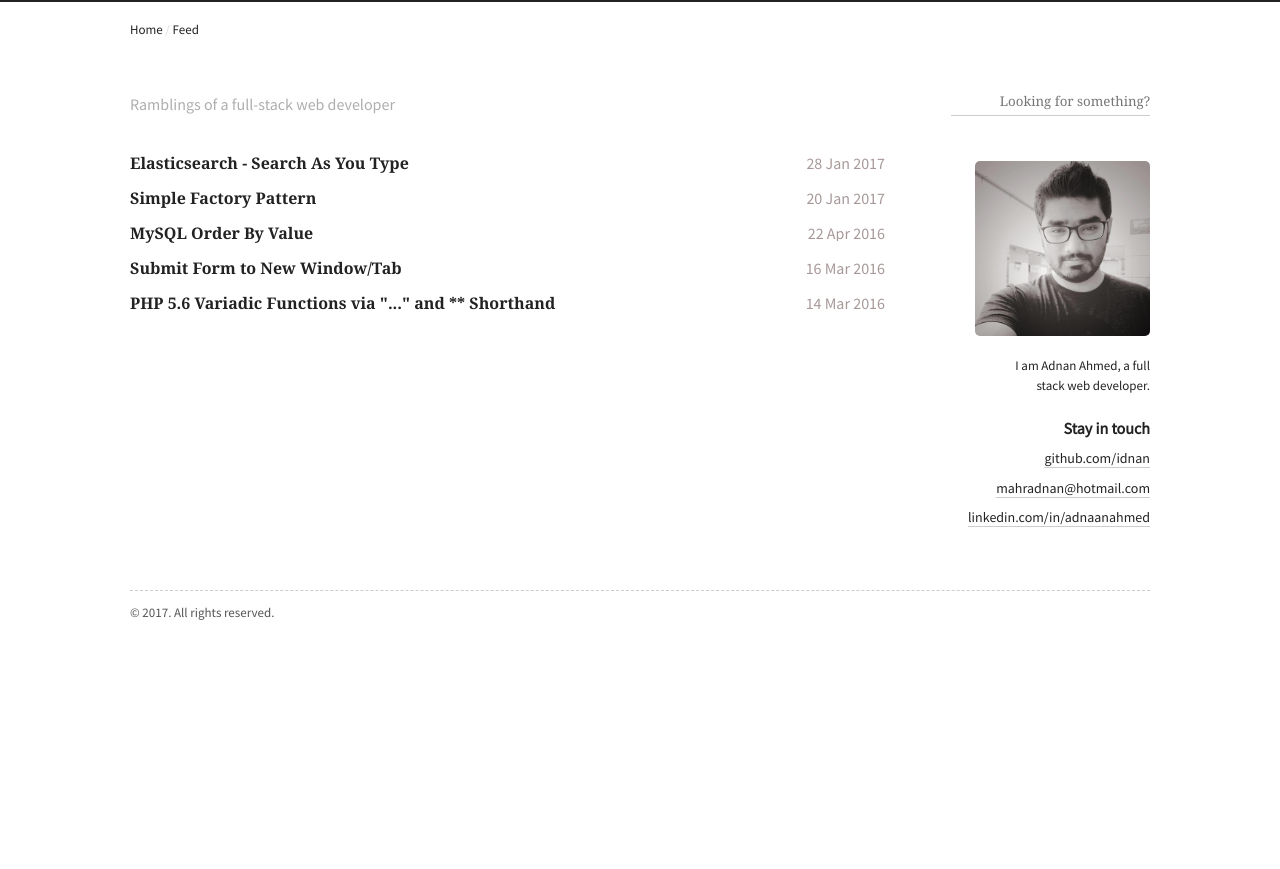
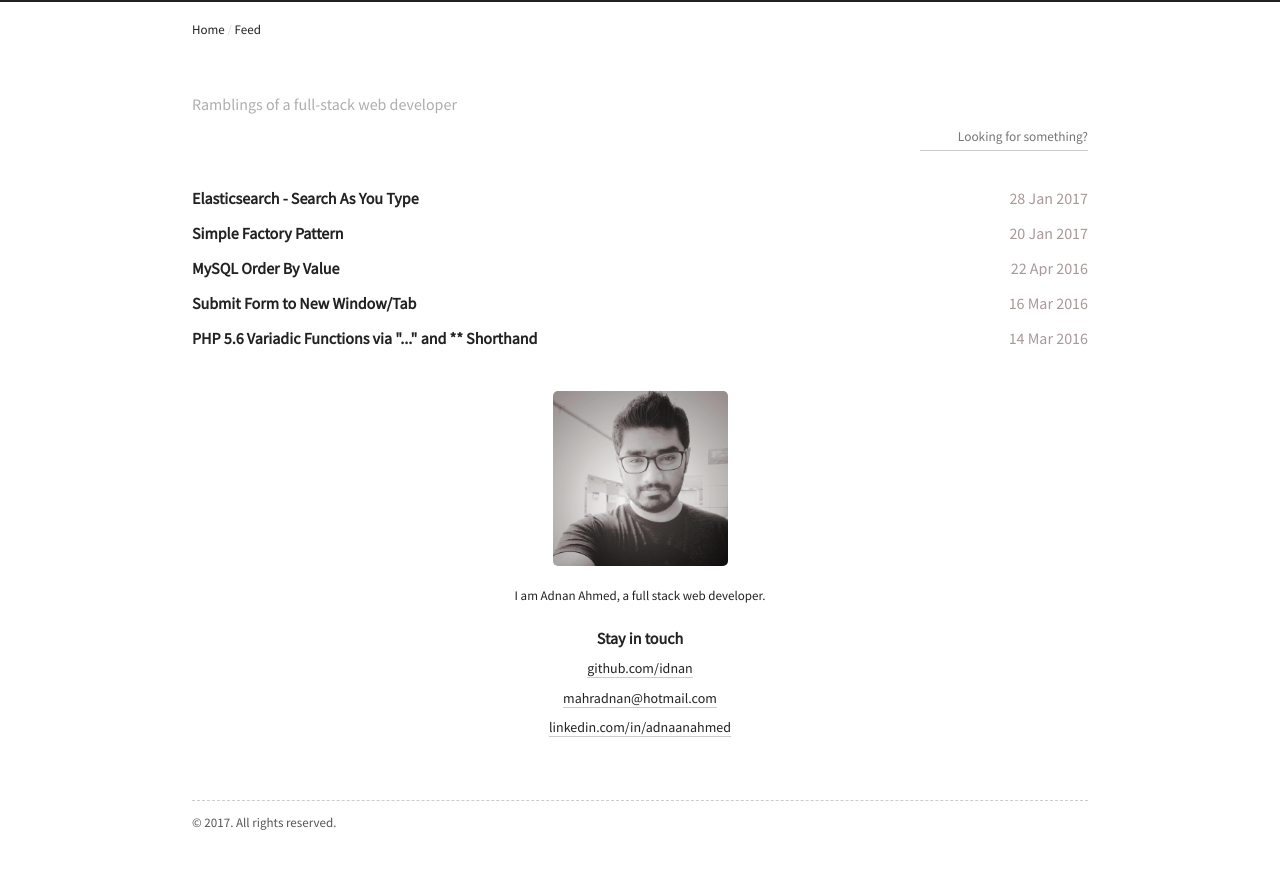
Before and after one commit to Idnan/idnan.github.io, a Jekyll site: the page built from index.html, in a window 1280 px wide. Shown: the top 869 px of the page. Built offline with Jekyll 4.4.1, drawn with Linux system fonts in a browser that asks for light colours; some web fonts are replaced; the list of posts is cut into pages by our own code.

Commit message:
Made website responsive

```diff
--- a/_config.yml
+++ b/_config.yml
@@ -2,7 +2,7 @@
 permalink:        pretty
 
 # Setup
-title:            '@adnan'
+title:            '@idnan_se'
 tagline:          Ramblings of a full-stack web developer
 url:              http://idnan.github.io
 paginate:         1
--- a/_layouts/default.html
+++ b/_layouts/default.html
@@ -14,10 +14,11 @@
             <a href="/">Home</a> / <!-- <a href="/about">About</a> / --> <a href="/atom.xml">Feed</a>
         </div>
 
-        <span class="muted left">{{ site.tagline }}</span>
-        <span class="right">
+        <span class="muted left" id="tagline">{{ site.tagline }}</span>
+        <span class="right" id="search-box">
                 <form id="search-form" method="get" action="http://google.com/search" method="get">
-                    <input type="text" class="search-box" id="search-box" placeholder="Looking for something?"
+                    <input type="text" class="search-box" autocomplete="off" id="search-box"
+                           placeholder="Looking for something?"
                            name="temp_q">
                     <input type="hidden" id="search-hbox" placeholder="Looking for something?" name="as_q">
                 </form>
--- a/public/css/style.css
+++ b/public/css/style.css
@@ -1,7 +1,19 @@
-* { margin: 0px; padding: 0px; }
-.left { float: left; }
-.right { float: right; }
-.clr { clear: both; }
+* {
+    margin: 0;
+    padding: 0;
+}
+
+.left {
+    float: left;
+}
+
+.right {
+    float: right;
+}
+
+.clr {
+    clear: both;
+}
 
 code {
     padding: .15em .3em;
@@ -13,11 +25,9 @@ code {
 }
 
 h1, h2 {
-    font-family: Poly,serif;
     font-weight: 100;
     color: #3f3f3f;
     margin: 0 0 35px;
-    text-align: center;
 }
 
 strong {
@@ -69,9 +79,7 @@ body {
     border-top: 2px solid #222;
     margin: auto;
     text-align: center;
-  font-family: 'Source Sans Pro',serif;
-  font-weight: normal;
-  font-style: normal;
+    font-family: 'Source Sans Pro', serif;
     font-size: 16px;
     font-weight: normal;
     font-style: normal;
@@ -84,8 +92,7 @@ body {
 }
 
 .post-anch a {
-    font-family: "PT Serif", Georgia, "Times New Roman", serif;
-    font-weight: bold;
+    font-family: 'Source Sans Pro', serif;
     font-style: normal;
     color: #111;
     font-weight: 500;
@@ -93,9 +100,9 @@ body {
 }
 
 .page-wrap {
+    max-width: 70%;
     text-align: left;
-  width: 1020px;
-  padding: 1px 50px 0px;
+    padding: 1px 50px 0;
     margin: auto;
     border-top: 2px solid #222;
     margin-top: -3px;
@@ -121,17 +128,17 @@ body {
 
 .articles-area {
     display: block;
-    width: 755px;
+    width: 70%;
 }
 
 .nav-stuff {
-    width: 250px;
     text-align: right;
+    width: 30%;
 }
 
 .author-info {
     margin: 15px 0 20px 0;
-    font-size: 13px!important;
+    font-size: 13px !important;
     line-height: 20px;
 }
 
@@ -144,18 +151,14 @@ body {
 }
 
 .author-detail {
-    width: 102px;
     padding-left: 90px;
 }
 
 .site-footer {
     text-align: left;
-    min-width: 783px;
-    max-width: 1020px;
     color: #555;
     border-top: 1px dashed #ccc;
     padding: 10px 0 8px 0;
-    margin-top: 25px;
     margin-bottom: 40px;
     font-size: 13px;
     margin-top: 45px;
@@ -197,12 +200,12 @@ img.dev-avatar {
 }
 
 .page-content h3 {
-    margin: 25px 0px 5px 0px;
+    margin: 25px 0 5px 0;
 }
 
 .post-body img {
     width: 100%;
-  margin: 20px 0px;
+    margin: 20px 0;
 }
 
 li.nav-head {
@@ -220,11 +223,12 @@ li.nav-head {
 }
 
 input {
-  font-family: "PT Serif", Georgia, "Times New Roman", serif;
+    font-family: 'Source Sans Pro', serif;
 }
 
 .twitter_plug {
-  font-style: italic; margin-top: 40px;
+    font-style: italic;
+    margin-top: 40px;
 }
 
 #mc_embed_signup {
@@ -233,7 +237,6 @@ input {
 }
 
 #mce-email {
-  width: 460px;
     padding: 11px;
     background: #f8f8f8;
     border: 1px solid #444;
@@ -247,7 +250,7 @@ input {
     color: white;
     border-radius: 5px;
     cursor: pointer;
-  font-family: 'lora';
+    font-family: 'Source Sans Pro', serif;
     font-size: 14px;
     font-style: italic;
     border: 2px solid #444;
@@ -260,7 +263,7 @@ code.hljs {
 }
 
 .page-top-nav {
-  padding: 15px 0px 0px;
+    padding: 15px 0 0;
     font-size: 13px;
     color: #ddd;
     display: block;
@@ -272,3 +275,46 @@ code.hljs {
     /*color: #BDB6B6;*/
     color: #222;
 }
+
+@media screen and (max-width: 1280px) {
+
+    .page-header #tagline {
+        float: none;
+        display: block;
+    }
+
+    .page-header #search-box {
+        margin-top: 6px;
+        display: block;
+    }
+
+    .articles-area {
+        display: block;
+        width: 100%;
+        float: none;
+    }
+
+    .nav-stuff {
+        text-align: left;
+        margin-top: 35px;
+        float: none;
+        width: 100%;
+    }
+
+    img.dev-avatar {
+        float: none;
+        margin: auto auto 20px auto;
+    }
+
+    .author-detail {
+        padding-left: 0;
+        margin: auto;
+        display: block;
+        text-align: center;
+    }
+
+    .nav-stuff .side-nav {
+        padding-left: 0;
+        text-align: center;
+    }
+}
```
Lines whose indentation alone changed are shown as unchanged.
